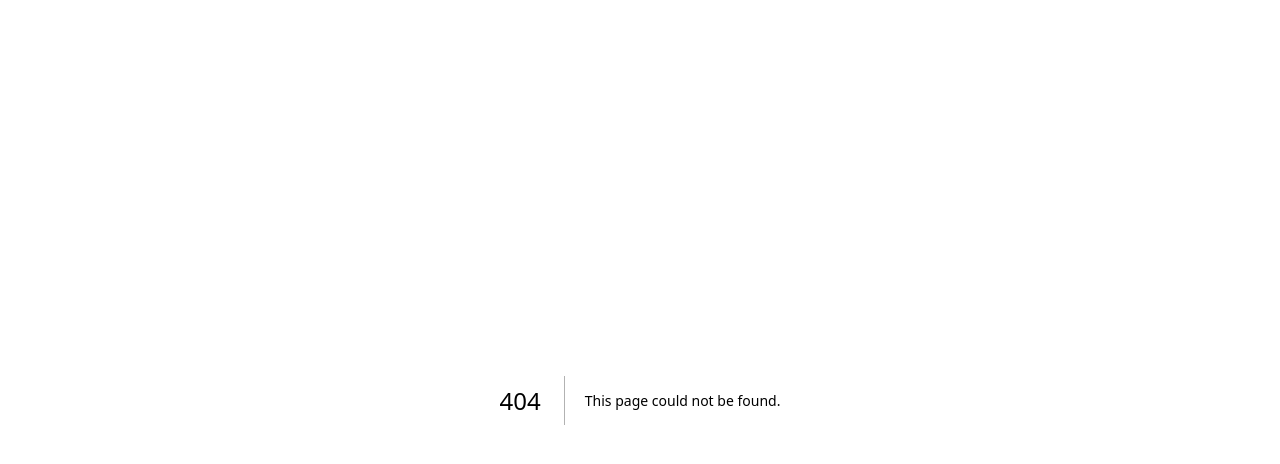
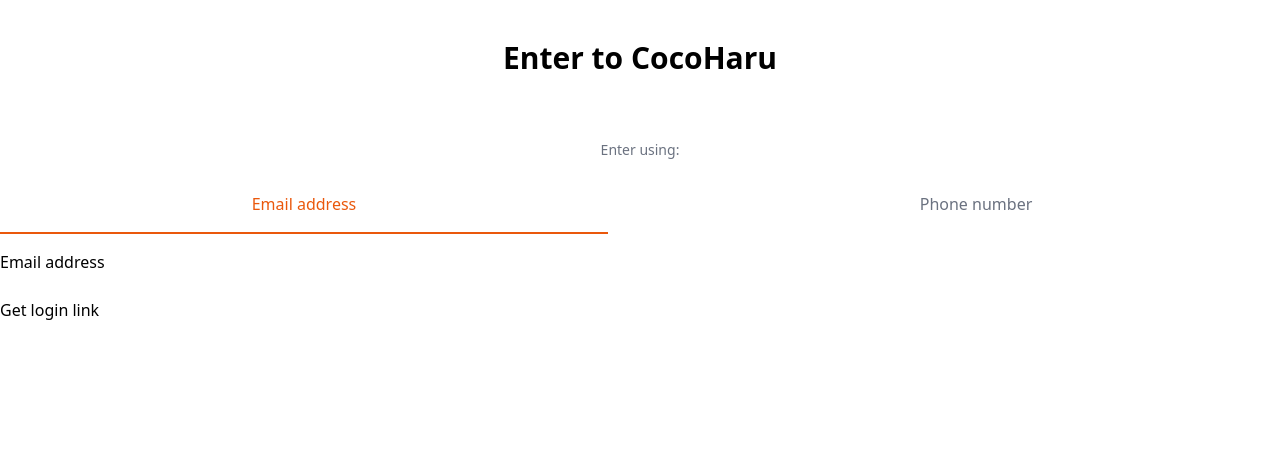
Before and after one commit to Dhui-Park/cocoharu, a Next.js app: page /enter in a window 1280 px wide. Before the commit this address had no page. Shown: the top 464 px of the page. Built offline with nearby package versions, Linux system fonts and the light colour scheme.

Commit message:
Auth part One

```diff
--- /dev/null
+++ b/pages/enter.jsx
@@ -0,0 +1,64 @@
+import { useState } from "react";
+
+function cls(...classnames) {
+  return classnames.join(" ");
+}
+
+export default function Enter() {
+  const [method, setMethod] = useState("email");
+  const onEmailClick = () => setMethod("email");
+  const onPhoneClick = () => setMethod("phone");
+  return (
+    <div className="mt-10">
+      <h3 className="text-center text-3xl font-bold">Enter to CocoHaru</h3>
+      <div className="mt-16">
+        <div className="flex flex-col items-center">
+          <h5 className="text-sm font-medium text-gray-500">Enter using:</h5>
+          <div className="mt-8 grid w-full grid-cols-2 gap-16 pb-4">
+            <button
+              className={cls(
+                "border-b-2 pb-4 font-medium",
+                method === "email"
+                  ? " border-orange-600 text-orange-600"
+                  : "border-transparent text-gray-500"
+              )}
+              onClick={onEmailClick}
+            >
+              Email address
+            </button>
+            <button
+              className={cls(
+                "border-b-2 pb-4 font-medium",
+                method === "phone"
+                  ? " border-orange-600 text-orange-600"
+                  : "border-transparent text-gray-500"
+              )}
+              onClick={onPhoneClick}
+            >
+              Phone number
+            </button>
+          </div>
+        </div>
+        <form>
+          <label>
+            {method === "email" ? "Email address" : null}
+            {method === "phone" ? "Phone number" : null}
+          </label>
+          <div>
+            {method === "email" ? <input type="email" required /> : null}
+            {method === "phone" ? (
+              <div>
+                <span>+82</span>
+                <input type="number" required />
+              </div>
+            ) : null}
+          </div>
+          <button>
+            {method === "email" ? "Get login link" : null}
+            {method === "phone" ? "Get one-time password" : null}
+          </button>
+        </form>
+      </div>
+    </div>
+  );
+}
--- a/pages/index.js
+++ /dev/null
@@ -1,7 +0,0 @@
-export default function Home() {
-  return (
-    <div className="bg-red-500">
-      <h1 className="text-black">it works</h1>
-    </div>
-  );
-}
--- /dev/null
+++ b/pages/index.jsx
@@ -0,0 +1,3 @@
+export default function Home() {
+  return null;
+}
```
Also changed, not shown: pages/_app.jsx (renamed from pages/_app.js), pages/_document.jsx (renamed from pages/_document.js).
